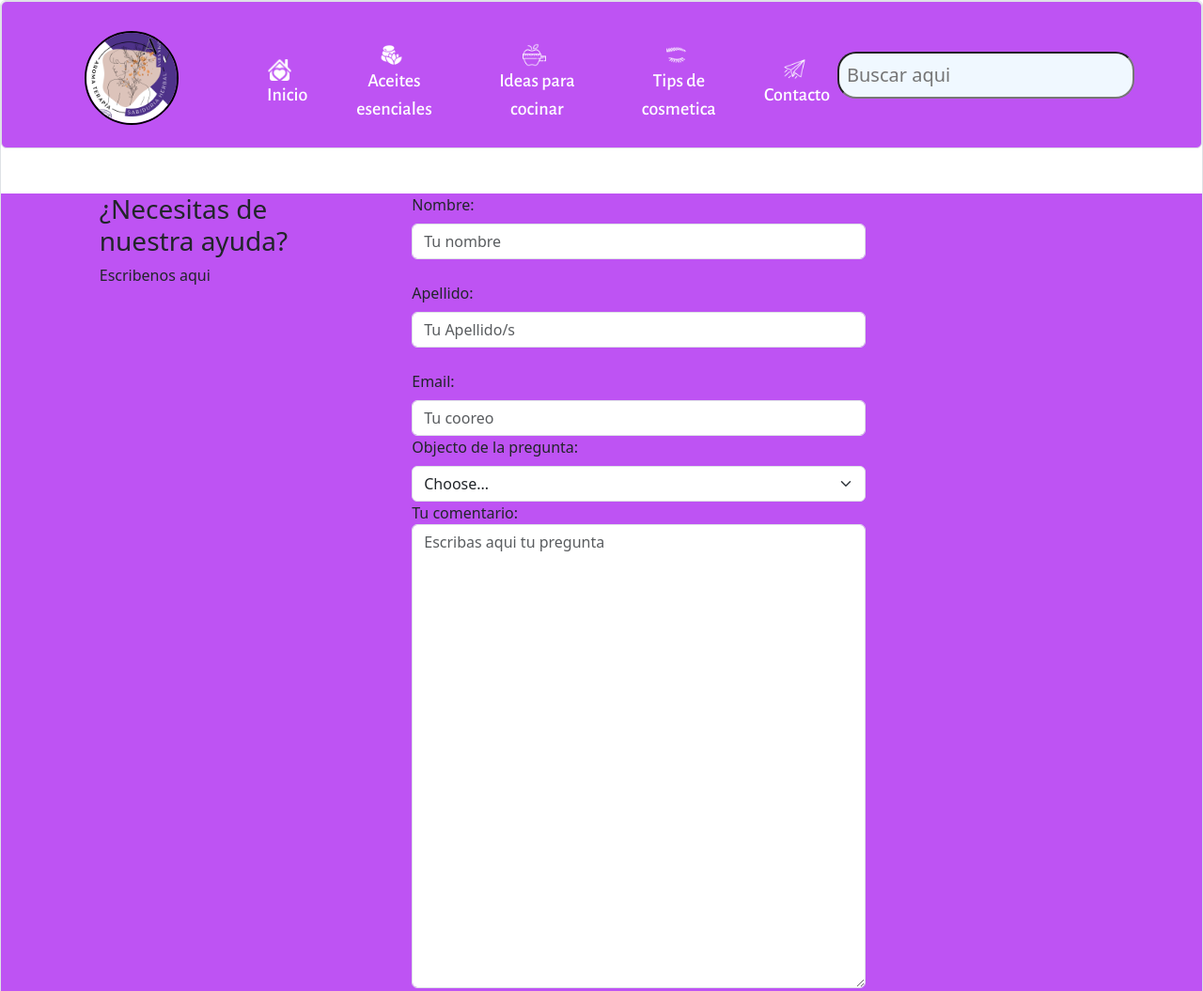
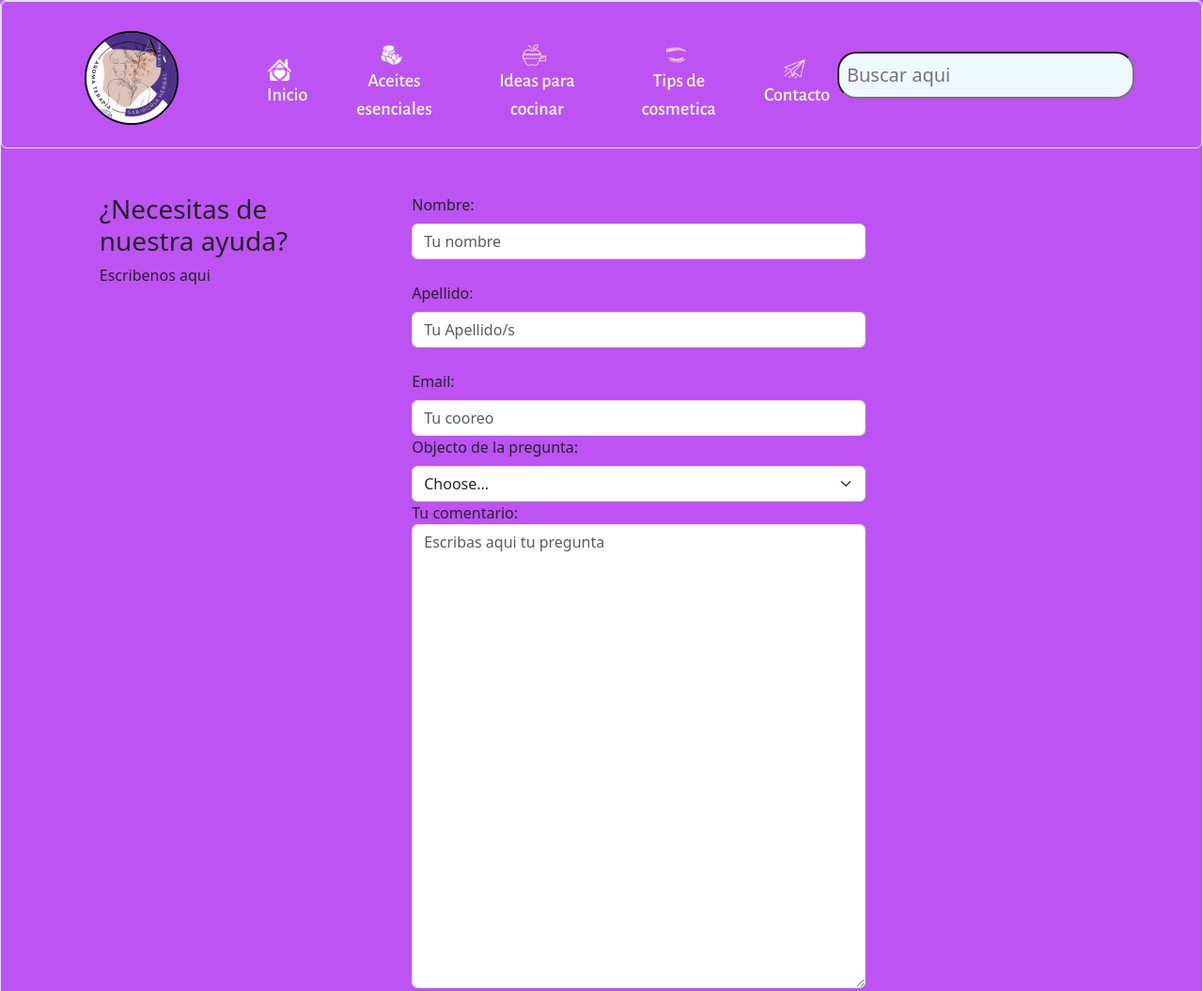
Before and after one commit to Bassi-Luca/PFBassiLuca, a plain HTML site: page paginas/contacto.html in a window 1280 px wide. Shown: the top 1055 px of the page at 94% size. Drawn offline with nearby package versions, Linux system fonts and the light colour scheme.

```diff
--- a/paginas/contacto.html
+++ b/paginas/contacto.html
@@ -20,7 +20,7 @@
   <title>Aroma vida</title>
 </head>
 
-<body class="border rounded ">
+<body class=" body border rounded ">
   <!--navbar-->
   <nav class="navbar__menu border rounded object-fit-cover p-2">
     <div class="navbar container navbar-expand">
@@ -68,7 +68,6 @@
 
 
   <!--mobile header -->
-    <div class="body">
     <div class="header__mobile grid header container">
       <div class="row ">
         <div class="col-9">
@@ -97,7 +96,7 @@
 
     <!--header tablet-pc-->
 
-  <div class="container mt-5">
+    <div class="header__tablet-pc container mt-5">
       <div class="row">
         <div class="col-sm-3">
           <h3>¿Necesitas
@@ -126,7 +125,8 @@
               </select>
 
               <label for="comment">Tu comentario:</label>
-            <textarea class="form-control" rows="20" id="comment" name="text" placeholder="Escribas aqui tu pregunta"></textarea>
+              <textarea class="form-control" rows="20" id="comment" name="text"
+                placeholder="Escribas aqui tu pregunta"></textarea>
             </div>
             <div class="col-8 ms-0">
               <div class="form-check">
@@ -182,11 +182,9 @@
   </footer>
 
 
-    <script
-      src="https://cdn.jsdelivr.net/npm/bootstrap@5.3.1/dist/js/bootstrap.bundle.min.js"
+  <script src="https://cdn.jsdelivr.net/npm/bootstrap@5.3.1/dist/js/bootstrap.bundle.min.js"
     integrity="sha384-HwwvtgBNo3bZJJLYd8oVXjrBZt8cqVSpeBNS5n7C8IVInixGAoxmnlMuBnhbgrkm"
-      crossorigin="anonymous"
-    ></script>
+    crossorigin="anonymous"></script>
 </body>
 <br>
 <br>
```
Also changed, not shown: index.html (+2 -2 lines), paginas/ideas_para_cocinar.html (+1 -1 lines), paginas/tips_de_cosmetica.html (+1 -1 lines). Lines whose indentation alone changed are shown as unchanged.
